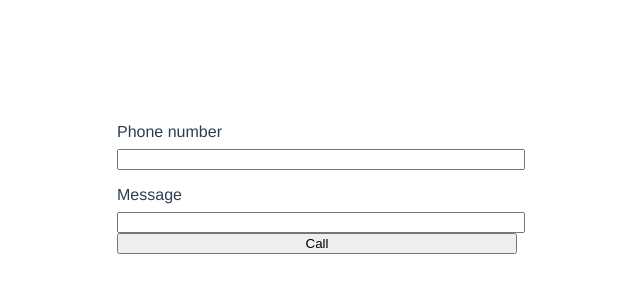
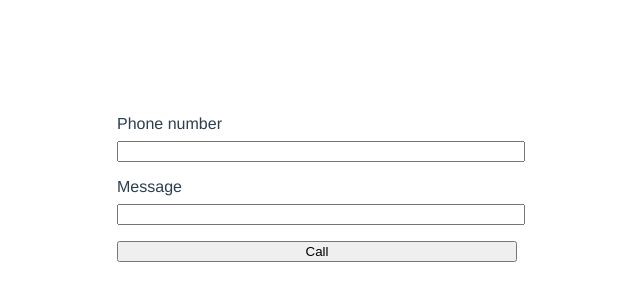
Before and after one commit to krestaino/prankstr, a Vue app in the folder app/: page / in a window 1280 px wide. Shown: the part 212-512 px from the top of the page, without its empty margins (323-963 px from the left). Built offline with nearby package versions, Linux system fonts and the light colour scheme.

Commit message:
fix: submit css

```diff
--- a/app/src/App.vue
+++ b/app/src/App.vue
@@ -82,7 +82,7 @@ form {
     width: 100%;
   }
 
-  input[type="button"] {
+  input[type="submit"] {
     margin-top: 1rem;
   }
 }
```
